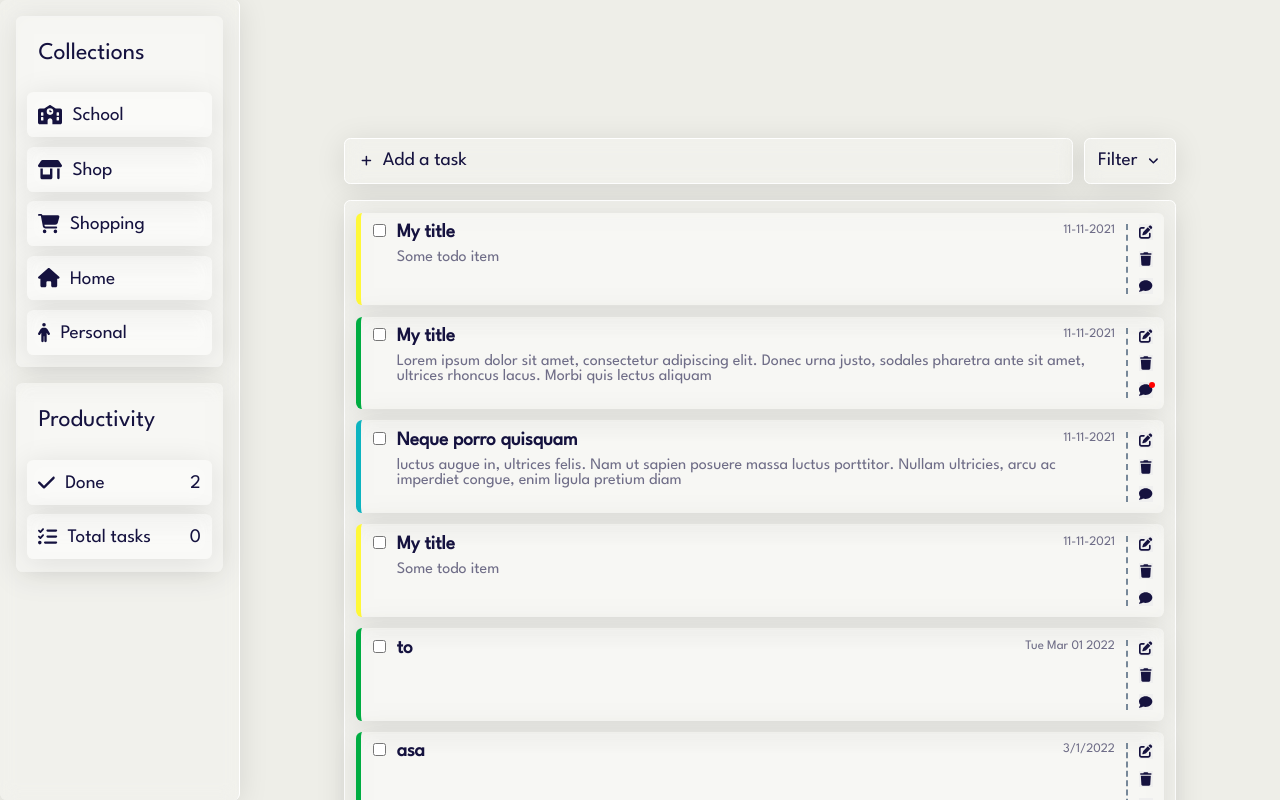
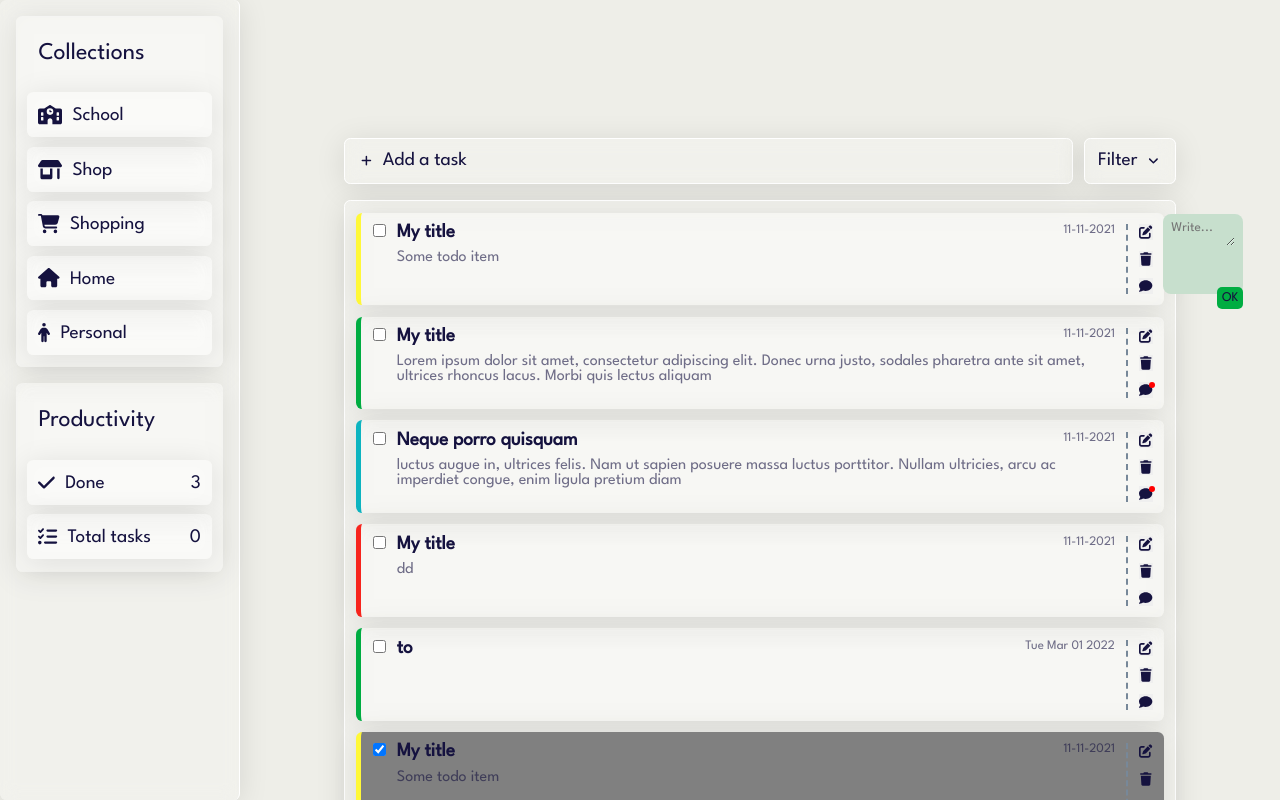
Before and after one commit to akunalic1/ToDo, a React (Create React App) app: page / in a window 1280 px wide. Both pictures are taken after a click on the button 1145 px from the left and 286 px from the top of the page. Shown: the top 800 px of the page. Built offline with nearby package versions, Linux system fonts and the light colour scheme; data requests are answered from the project's data file.

Commit message:
Add/Delete comment implemented

```diff
--- a/db.json
+++ b/db.json
@@ -15,7 +15,7 @@
       "text": "Lorem ipsum dolor sit amet, consectetur adipiscing elit. Donec urna justo, sodales pharetra ante sit amet, ultrices rhoncus lacus. Morbi quis lectus aliquam",
       "createdAt": "11-11-2021",
       "status": "important",
-      "comment": "This should be completed in 3 days",
+      "comment": "This should be completed in 3 days :)",
       "completed": false
     },
     {
@@ -24,7 +24,7 @@
       "text": "luctus augue in, ultrices felis. Nam ut sapien posuere massa luctus porttitor. Nullam ultricies, arcu ac imperdiet congue, enim ligula pretium diam",
       "createdAt": "11-11-2021",
       "status": "default",
-      "comment": "",
+      "comment": "proba",
       "completed": false
     },
     {
@@ -34,7 +34,7 @@
       "createdAt": "11-11-2021",
       "status": "urgent",
       "comment": "",
-      "completed": true
+      "completed": false
     },
     {
       "id": 8,
@@ -43,7 +43,7 @@
       "createdAt": "11-11-2021",
       "status": "not-a-priority",
       "comment": "",
-      "completed": false
+      "completed": true
     },
     {
       "title": "to",
@@ -60,7 +60,7 @@
       "createdAt": "3/1/2022",
       "status": "important",
       "comment": "",
-      "completed": false,
+      "completed": true,
       "id": 18
     },
     {
--- a/src/components/Comment.jsx
+++ b/src/components/Comment.jsx
@@ -1,27 +1,75 @@
-import React, { useState, useEffect } from "react";
+import React, { useState, useEffect, createRef } from "react";
 import { FontAwesomeIcon } from "@fortawesome/react-fontawesome";
-import { faComment } from "@fortawesome/free-solid-svg-icons";
+import { faAdd, faComment, faTrash } from "@fortawesome/free-solid-svg-icons";
+import "./../css/comment.css";
+import server from "../api/server";
 
 const Comment = ({ todo }) => {
-  const [comment, setComment] = useState(false);
+  const [commentExist, setCommentExist] = useState(false);
   const [openComment, setOpenComent] = useState(false);
+  const [commentText, setCommentText] = useState(todo.comment);
+
+  useEffect(() => {
+    setCommentExist(todo.comment !== "");
+  }, []);
+
   const handleOpenComment = (e) => {
     setOpenComent(!openComment);
   };
 
-  useEffect(() => {
-    setComment(todo.comment !== "");
-  }, []);
+  const handleSubmitComment = () => {
+    if (commentText.trim().length) {
+      server.patch(`/todos/${todo.id}`, {
+        comment: commentText,
+      });
+      setCommentExist(true);
+    }
+    setOpenComent(false);
+  };
+
+  const handleDeleteComment = (e) => {
+    server.patch(`/todos/${todo.id}`, {
+      comment: "",
+    });
+    setCommentExist(false);
+    setOpenComent(false);
+    setCommentText("");
+  };
   return (
     <div className="comment-wrapper">
       <button onClick={handleOpenComment} className="comment-btn">
         <FontAwesomeIcon icon={faComment}></FontAwesomeIcon>
-        <div className={comment ? `comment-exist` : ""}></div>
+        <div className={commentExist ? `comment-exist` : ""}></div>
       </button>
-      <div
-        className={`comment-content ${!openComment || !comment ? "hide" : ""}`}
-      >
-        {todo.comment}
+      <div>
+        <div
+          className={`comment-content ${
+            !openComment || commentExist ? "hide" : ""
+          }`}
+        >
+          <textarea
+            value={commentText}
+            onChange={(e) => setCommentText(e.target.value)}
+            className="comment-input-field"
+            placeholder="Write..."
+          ></textarea>
+          <button onClick={handleSubmitComment} className="btn-save-comment">
+            OK
+          </button>
+        </div>
+        {/*
+         * existing comment container
+         */}
+        <div
+          className={`comment-container ${
+            !openComment || !commentExist ? "hide" : ""
+          }`}
+        >
+          <div className={`comment-content`}>{commentText}</div>
+          <button onClick={handleDeleteComment} className="delete-comment">
+            <FontAwesomeIcon icon={faTrash}></FontAwesomeIcon>
+          </button>
+        </div>
       </div>
     </div>
   );
--- /dev/null
+++ b/src/css/comment.css
@@ -0,0 +1,27 @@
+.btn-save-comment {
+  position: absolute;
+  right: 0;
+  bottom: -15px;
+  background-color: var(--important-green);
+  padding: 5px;
+  height: fit-content;
+  border-radius: 5px;
+}
+.comment-input-field {
+  width: 100%;
+  height: 100%;
+  resize: vertical;
+  background-color: var(--soft-gray);
+  border: none;
+  outline: none;
+}
+.comment-container {
+  position: relative;
+  bottom: 1rem;
+}
+.delete-comment {
+  position: absolute;
+  left: 5.2rem;
+  top: 0.5rem;
+  background-color: var(--soft-gray);
+}
--- a/src/css/todo.css
+++ b/src/css/todo.css
@@ -61,7 +61,10 @@
 .comment-content {
   position: absolute;
   background-color: var(--soft-gray);
-  width: max(5rem, 10%);
+  min-width: 5rem;
+  width: auto;
+  max-width: 8rem;
+  min-height: 5rem;
   height: fit-content;
   border-radius: 8px;
   bottom: 0;
```
